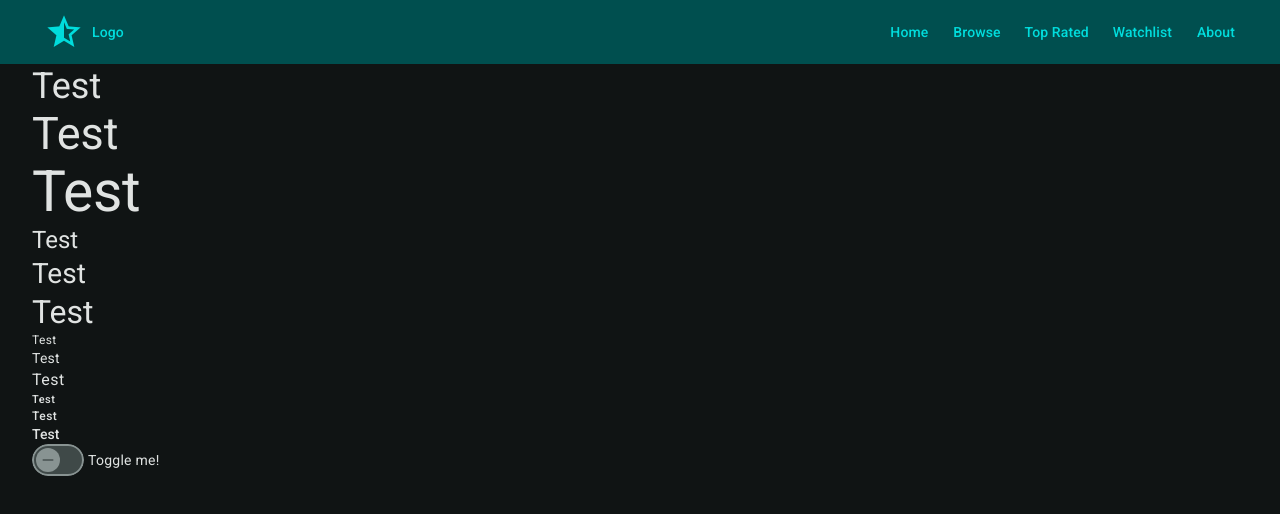
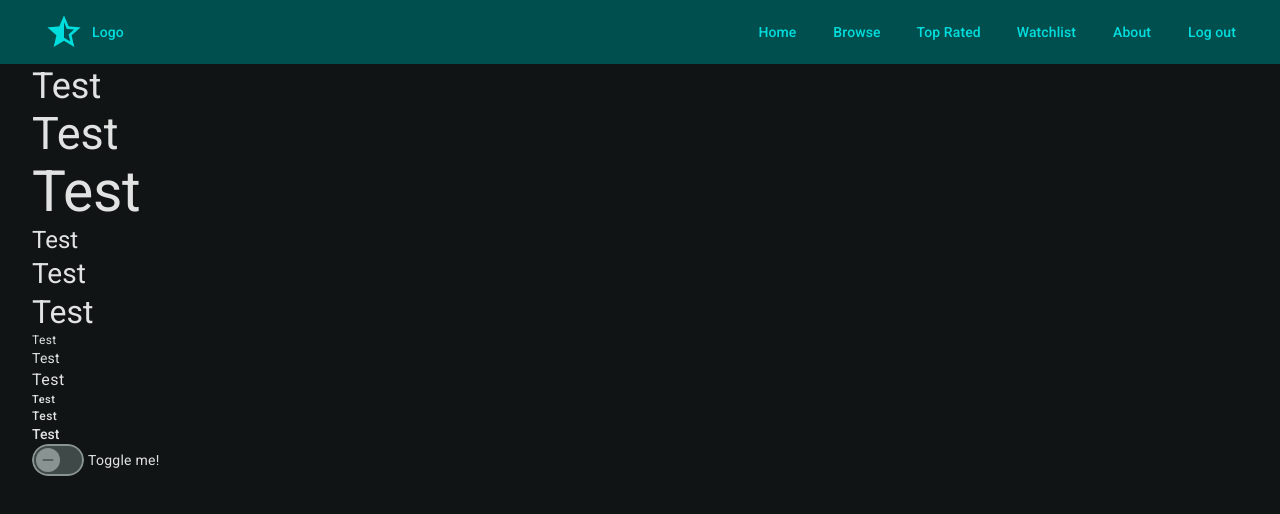
Before and after one commit to mihai3636/ng-getting-started, an Angular app: page /home in a window 1280 px wide. Shown: the top 514 px of the page. Built offline with nearby package versions, Linux system fonts and the light colour scheme; no server answers; sample sign-in values are in the browser's storage.

Commit message:
Add logout buttons

```diff
--- a/src/app/shared/navbar/navbar.scss
+++ b/src/app/shared/navbar/navbar.scss
@@ -22,4 +22,5 @@
 
 .nav__links {
   display: flex;
+  gap: var(--sp-3);
 }
--- a/src/app/shared/navbar/navbar.ts
+++ b/src/app/shared/navbar/navbar.ts
@@ -1,7 +1,8 @@
-import { Component } from '@angular/core';
+import { Component, inject } from '@angular/core';
 import { MatButtonModule } from '@angular/material/button';
 import { MatIconModule } from '@angular/material/icon';
-import { RouterLink } from '@angular/router';
+import { Router, RouterLink } from '@angular/router';
+import { Auth } from '../../core/auth/auth';
 
 @Component({
   selector: 'app-navbar',
@@ -13,6 +14,8 @@ import { RouterLink } from '@angular/router';
           <mat-icon>star_half</mat-icon>
           Logo
         </a>
+
+        @if (authService.currentUser()) {
           <ul class="nav__links">
             <li>
               <a matButton routerLink="/home">Home</a>
@@ -29,10 +32,30 @@ import { RouterLink } from '@angular/router';
             <li>
               <a matButton routerLink="/">About</a>
             </li>
+            <li>
+              <button matButton (click)="logOut()">Log out</button>
+            </li>
           </ul>
+        }
       </nav>
     </div>
   </section>`,
   styleUrl: './navbar.scss',
 })
-export class NavbarComponent {}
+export class NavbarComponent {
+  protected readonly authService = inject(Auth);
+  private readonly router = inject(Router);
+
+  logOut() {
+    console.log(`Logout clicked`);
+    this.authService.logOut().subscribe({
+      next: () => {
+        this.router.navigate(['/login']);
+        console.log(`Logout success`);
+      },
+      error: (err) => {
+        console.log(`authService.logOut something went wrong`, err.message);
+      },
+    });
+  }
+}
```
Lines whose indentation alone changed are shown as unchanged.
